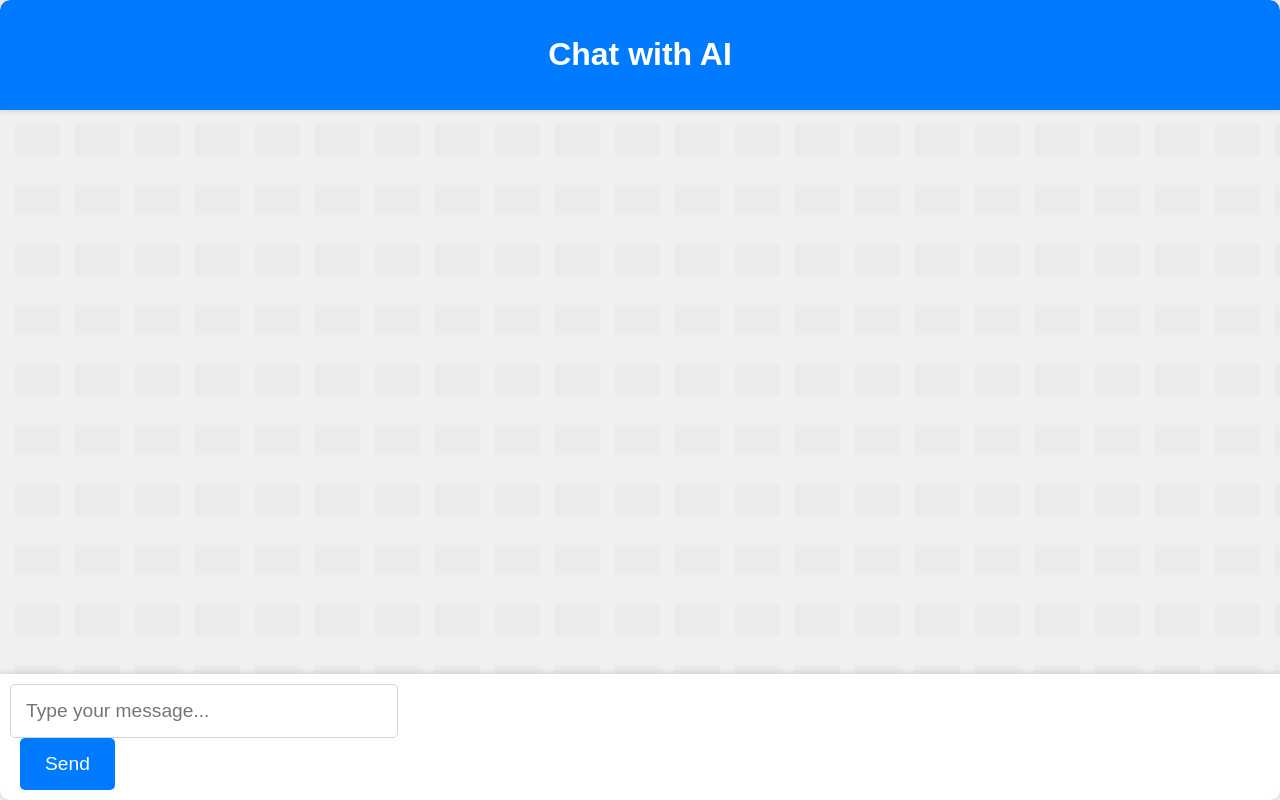
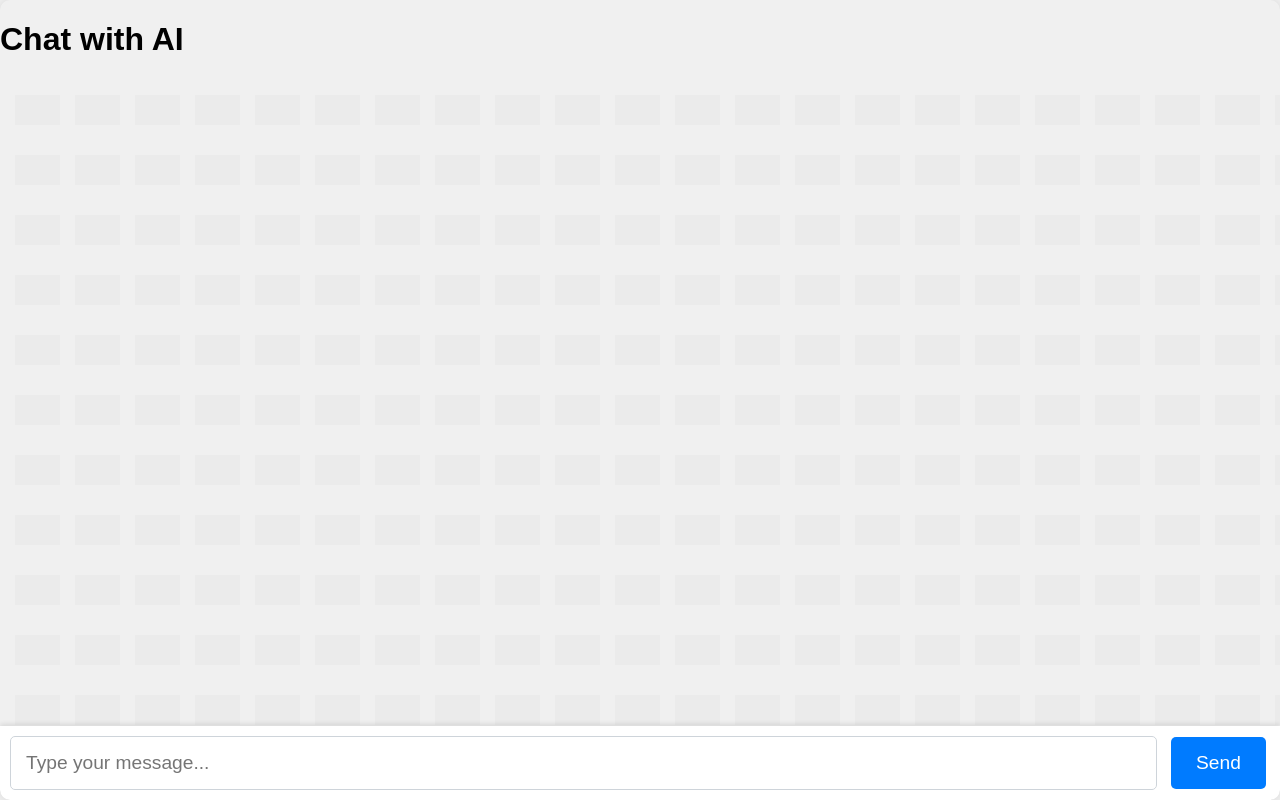
Before and after one commit to slavik2011/googleAIchat, a Flask app: page / in a window 1280 px wide. Run offline with Flask 3, Linux system fonts and the light colour scheme; some libraries are stand-ins or nearby versions.

Commit message:
Update index.html

```diff
--- a/templates/index.html
+++ b/templates/index.html
@@ -22,6 +22,8 @@
             border-radius: 10px;
             overflow: hidden;
         }
+
+        .chat-form
 
         .chat-header {
             background-color: #007bff;
@@ -63,7 +65,6 @@
 
         .chat-input {
             display: flex;
-            width: 100%;
             box-sizing: border-box;
             overflow-y: auto;
             background-color: #ffffff;
@@ -83,7 +84,7 @@
             min-height: 50px;
             resize: vertical;
             overflow: auto;
-            width: 100%
+            width: 91%
         }
 
         #submit-button {
@@ -134,7 +135,7 @@
         </div>
         <div class="chat-messages" id="chat-messages"></div>
         <div class="chat-input">
-            <form id="chat-form">
+            <form id="chat-form" style="width: 100%;">
                 <input type="text" id="user-input" name="user-input" placeholder="Type your message..." autocomplete="off">
                 <button type="submit" id="submit-button">Send</button>
             </form>
```
